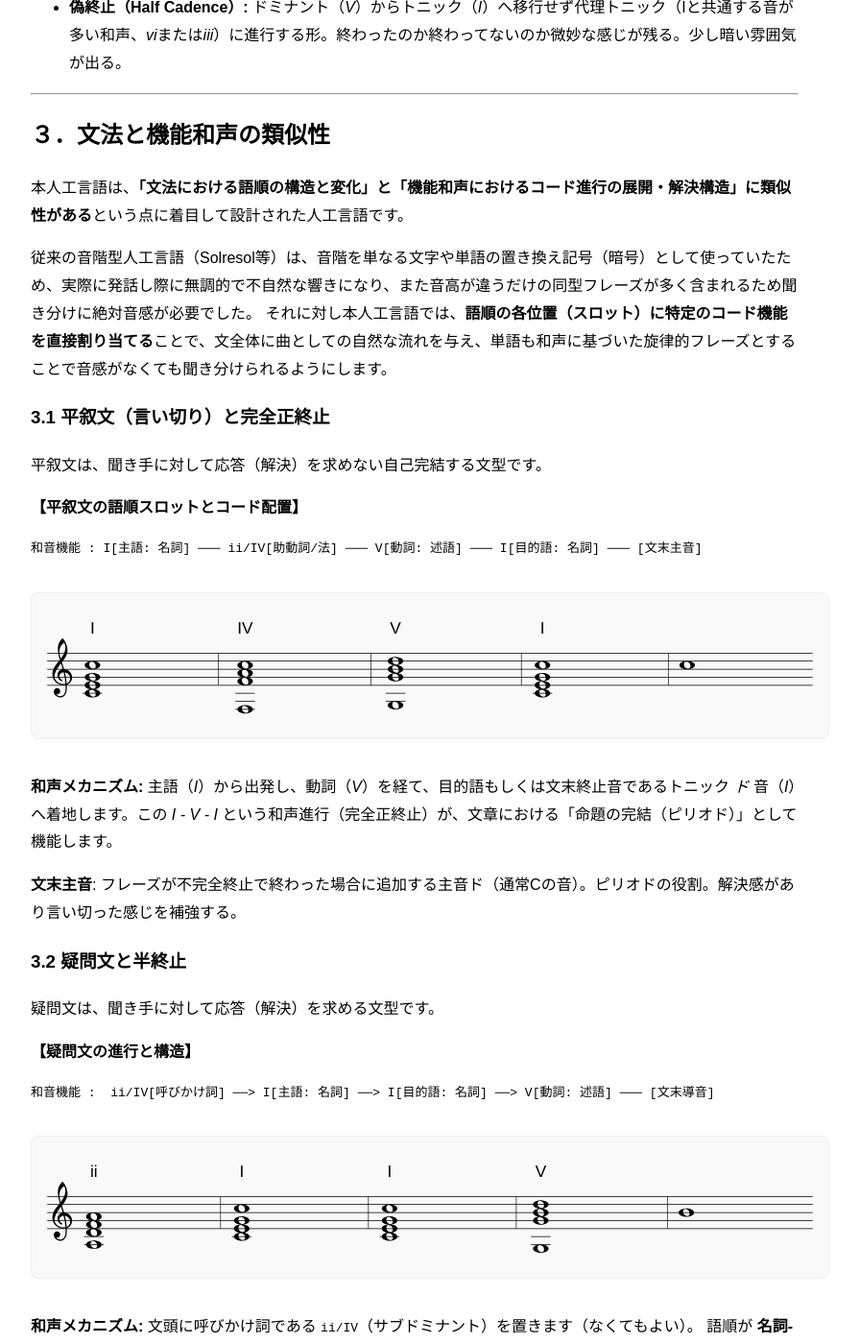
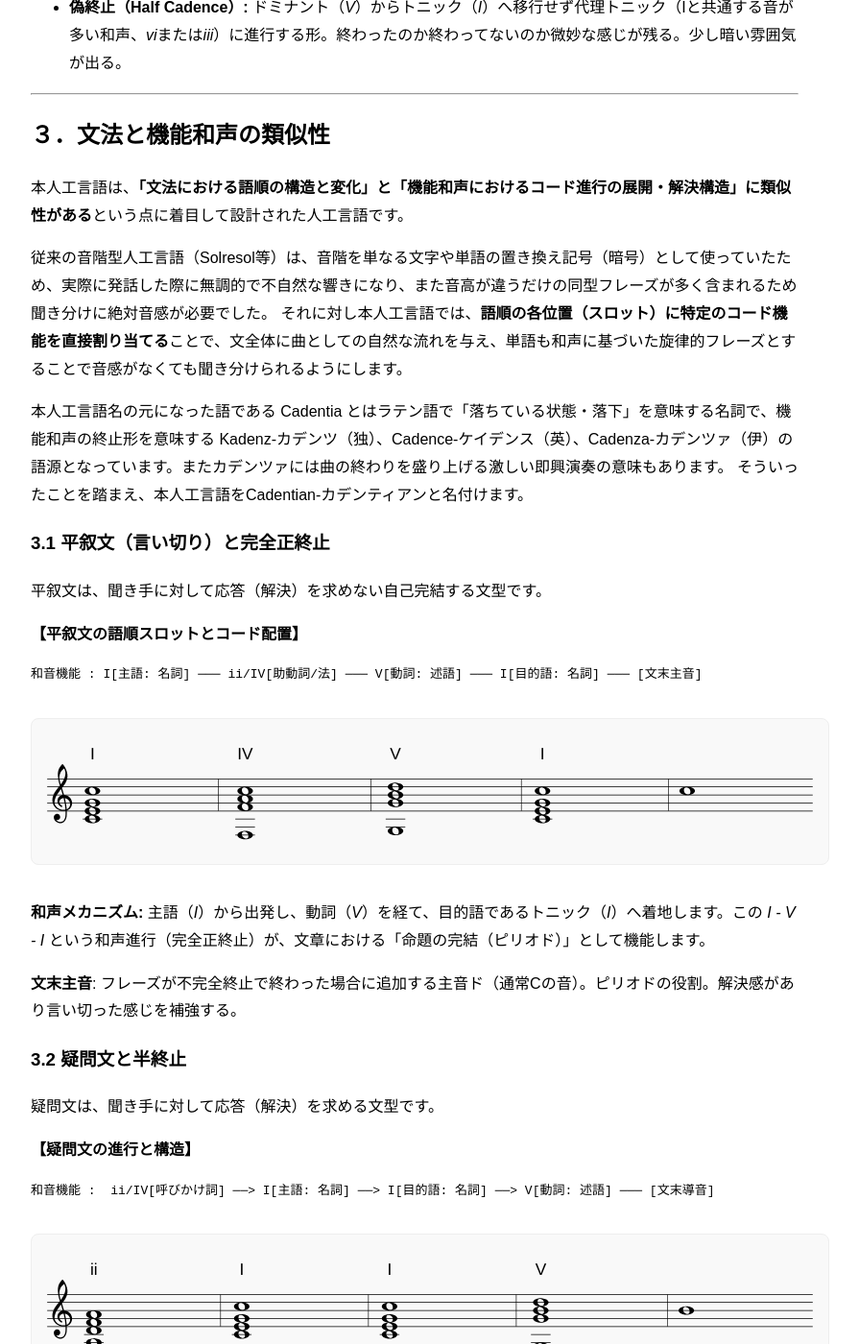
Before and after one commit to zombiiru/cadentian-conlang, a Jekyll site: the page built from index.md, in a window 1280 px wide and 1400 px high, scrolled down 2014 px. Shown: the whole window at 96% size, without its empty margins (208-1103 px from the left). Built offline with Jekyll 4.4.1, drawn with Linux system fonts in a browser that asks for light colours; nearby versions of some CDN libraries; some of the changed text lies outside the part shown.

Commit message:
序文誤字修正

````diff
--- a/index.md
+++ b/index.md
@@ -69,8 +69,11 @@ title: Cadentian 音楽人工言語の試み
 
 本人工言語は、**「文法における語順の構造と変化」と「機能和声におけるコード進行の展開・解決構造」に類似性がある**という点に着目して設計された人工言語です。
 
-従来の音階型人工言語（Solresol等）は、音階を単なる文字や単語の置き換え記号（暗号）として使っていたため、実際に発話し際に無調的で不自然な響きになり、また音高が違うだけの同型フレーズが多く含まれるため聞き分けに絶対音感が必要でした。
+従来の音階型人工言語（Solresol等）は、音階を単なる文字や単語の置き換え記号（暗号）として使っていたため、実際に発話した際に無調的で不自然な響きになり、また音高が違うだけの同型フレーズが多く含まれるため聞き分けに絶対音感が必要でした。
 それに対し本人工言語では、**語順の各位置（スロット）に特定のコード機能を直接割り当てる**ことで、文全体に曲としての自然な流れを与え、単語も和声に基づいた旋律的フレーズとすることで音感がなくても聞き分けられるようにします。
+
+本人工言語名の元になった語である Cadentia とはラテン語で「落ちている状態・落下」を意味する名詞で、機能和声の終止形を意味する Kadenz-カデンツ（独）、Cadence-ケイデンス（英）、Cadenza-カデンツァ（伊）の語源となっています。またカデンツァには曲の終わりを盛り上げる激しい即興演奏の意味もあります。
+そういったことを踏まえ、本人工言語をCadentian-カデンティアンと名付けます。
 
 ### 3.1 平叙文（言い切り）と完全正終止
 
@@ -86,7 +89,7 @@ title: Cadentian 音楽人工言語の試み
 ```
 
 **和声メカニズム:**
-主語（*I*）から出発し、動詞（*V*）を経て、目的語もしくは文末終止音であるトニック *ド* 音（*I*）へ着地します。この *I - V - I* という和声進行（完全正終止）が、文章における「命題の完結（ピリオド）」として機能します。
+主語（*I*）から出発し、動詞（*V*）を経て、目的語であるトニック（*I*）へ着地します。この *I - V - I* という和声進行（完全正終止）が、文章における「命題の完結（ピリオド）」として機能します。
 
 **文末主音**: フレーズが不完全終止で終わった場合に追加する主音ド（通常Cの音）。ピリオドの役割。解決感があり言い切った感じを補強する。
 
@@ -123,3 +126,10 @@ title: Cadentian 音楽人工言語の試み
 ```abc
 "V"[G, G B d]8 | "vi"[A, A c e]8
 ```
+
+
+ピボットコードによる属調・下属調への転調と関係節・従属節の文法
+単語生成規則（ほぼ作曲テクニック）
+マイナー移調による語の活用形の表現、教会旋法へのモーダルインターチェンジによる活用形の模索
+
+に続く
````
